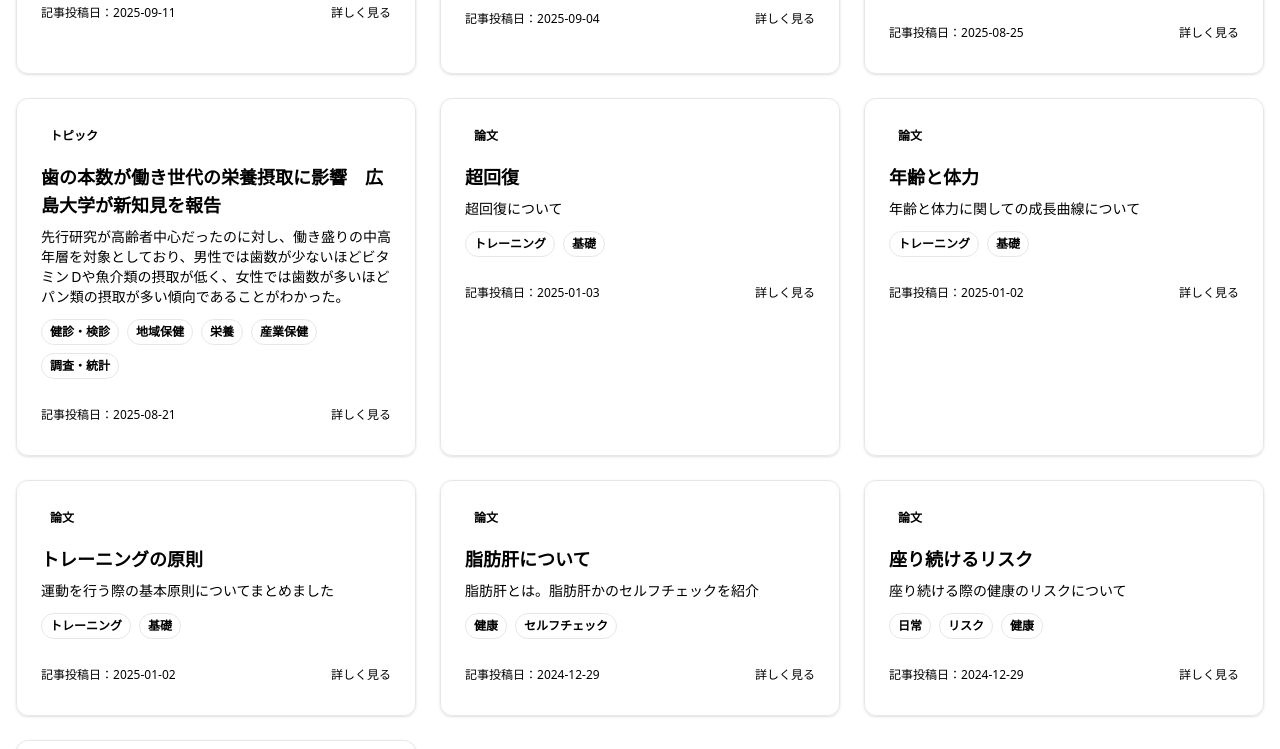
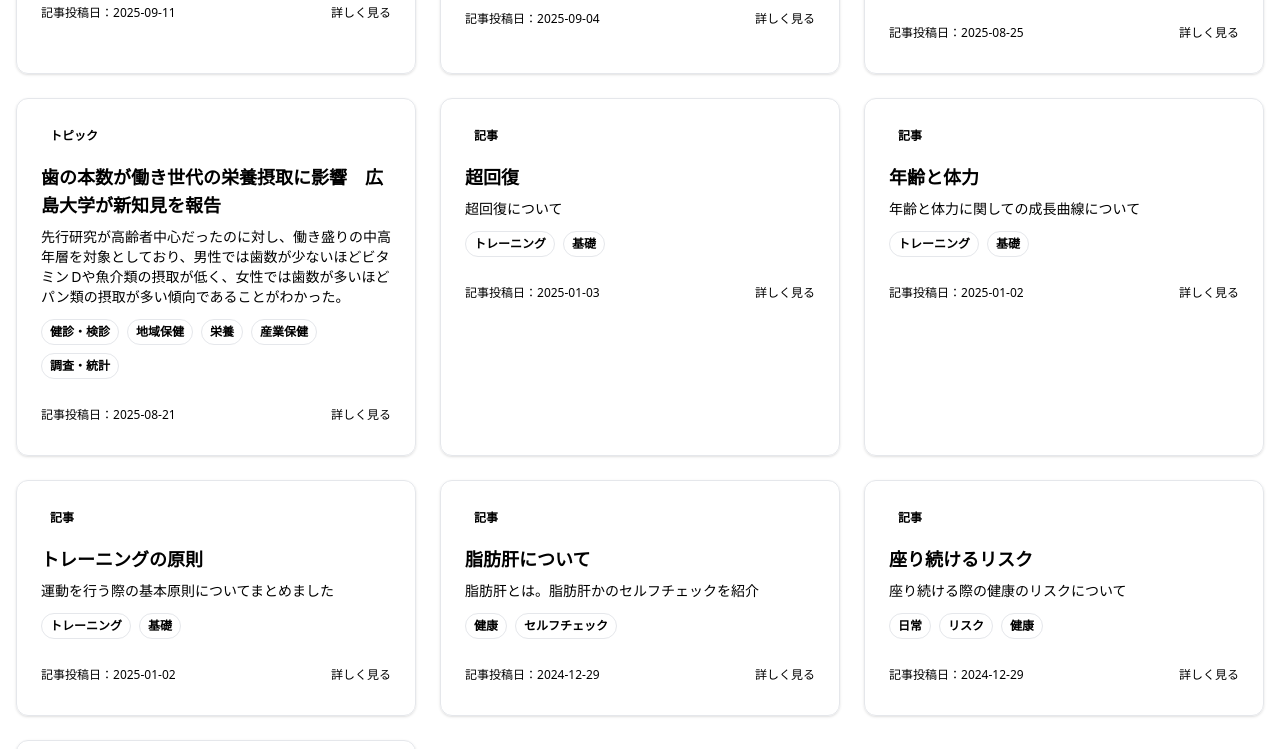
Before and after one commit to sea-yassan33/healthcare-app, a Next.js app: page /health_info in a window 1280 px wide. Shown: the part 2060-2809 px from the top of the page. Built offline with nearby package versions, Linux system fonts and the light colour scheme.

Commit message:
update251012

```diff
--- a/components/HealthInfo/health_info_list.tsx
+++ b/components/HealthInfo/health_info_list.tsx
@@ -18,7 +18,7 @@ const categories = [
   { label: "データ", value: 3 },
 ];
 
-// 健康情報一覧（トピック、論文、データ含む：最新順）
+// 健康情報一覧（トピック、記事、データ含む：最新順）
 const NEWS_TOPICS: HealthcareInfoRow[] = healthinfo.sort((a, b) => new Date(b.date).getTime() - new Date(a.date).getTime())
 
 export default function HealthInfoList() {
@@ -81,8 +81,8 @@ export default function HealthInfoList() {
             <CardHeader className="pb-2">
               {/* カテゴリ値毎にカテゴリー名を出力 */}
               {info.category === 1 && <Badge variant="secondary" className="rounded px-2 py-1 text-xs mb-2">トピック</Badge>}
-              {info.category === 2 && <Badge variant="secondary" className="rounded px-2 py-1 text-xs mb-2">論文</Badge>}
-              {info.category === 3 && <Badge variant="secondary" className="rounded px-2 py-1 text-xs mb-2">データ紹介</Badge>}
+              {info.category === 2 && <Badge variant="secondary" className="rounded px-2 py-1 text-xs mb-2">記事</Badge>}
+              {info.category === 3 && <Badge variant="secondary" className="rounded px-2 py-1 text-xs mb-2">データ</Badge>}
               <h2 className="text-lg font-semibold">{info.title}</h2>
             </CardHeader>
             <CardContent className="pb-2">
```
